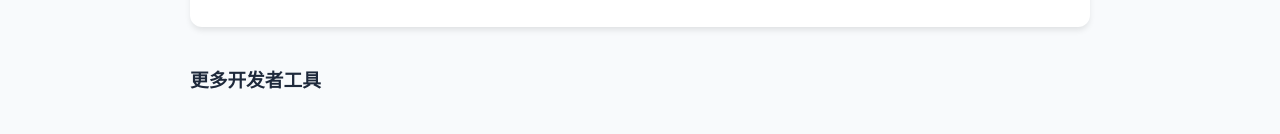
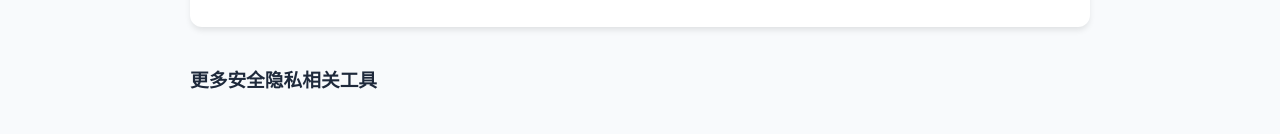
Before and after one commit to Mircc/tools, a plain HTML site: page index.html in a window 1280 px wide. Shown: the part 729-863 px from the top of the page. Drawn offline with Linux system fonts and the light colour scheme.

Commit message:
Update index.html

```diff
--- a/index.html
+++ b/index.html
@@ -298,7 +298,7 @@
         </div>
     </div>
 
-    <h3 style="margin-top: 40px; color: var(--header-color);">更多开发者工具</h3>
+    <h3 style="margin-top: 40px; color: var(--header-color);">更多安全隐私相关工具</h3>
     <div class="tools-grid">
         <a href="watermark.html" class="tool-card">
             <div class="tool-icon">🖼️</div>
```
